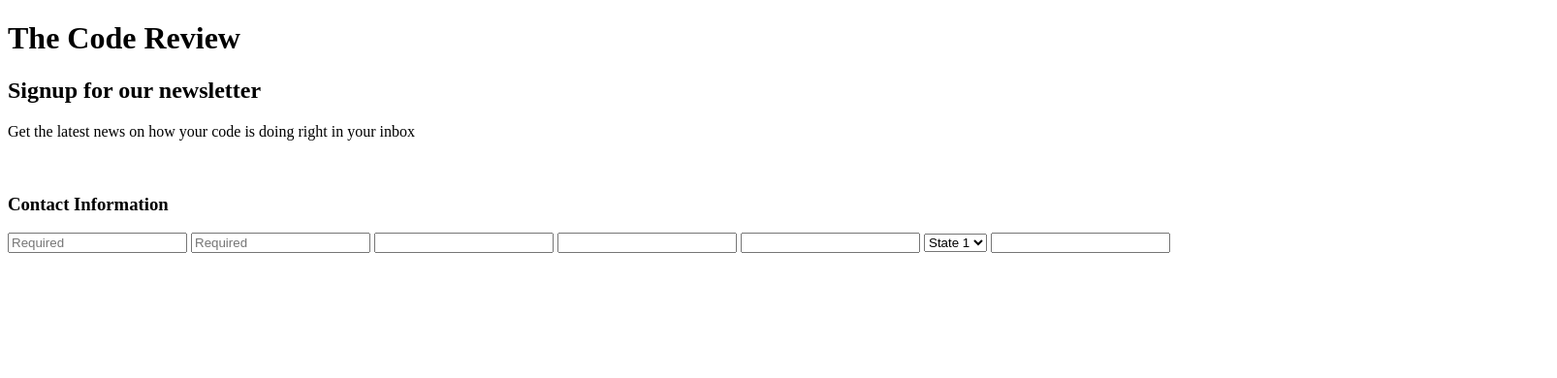
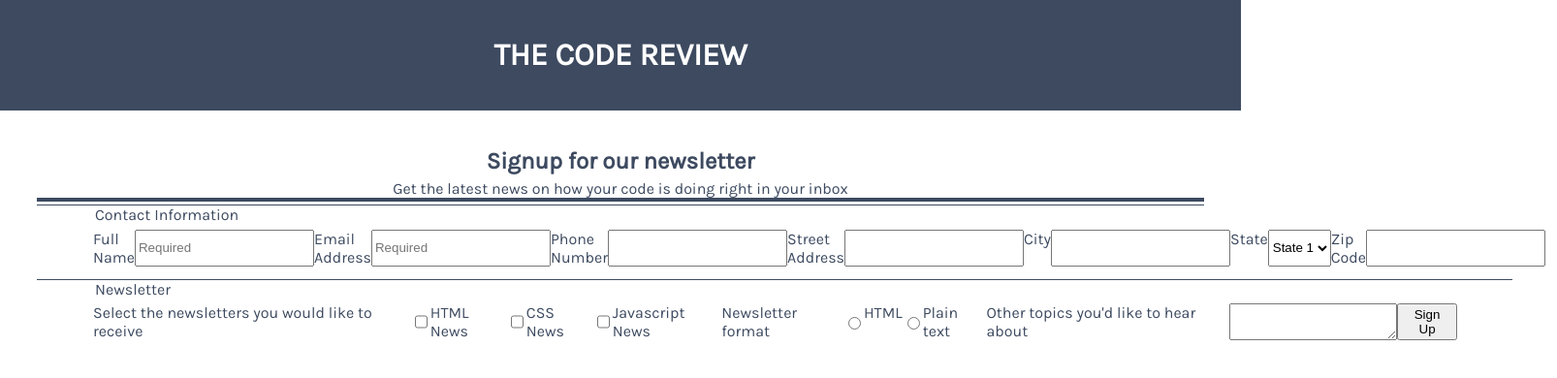
Before and after one commit to rowanjon/techdegree-project-3, a plain HTML site: page index.html in a window 1280 px wide. Shown: the whole page at 97% size, 1606 px wide, since content can reach past the window. Drawn offline with Linux system fonts and the light colour scheme.

Commit message:
Added most of the necessary HTML - need to add the span under the form

```diff
--- a/index.html
+++ b/index.html
@@ -8,32 +8,42 @@
   </head>
   <body>
 
-    <header>
+    <header class="main-header">
       <h1>The Code Review</h1>
     </header>
 
-    <div class="sub-heading container">
+    <div class="sub-heading">
       <h2>Signup for our newsletter</h2>
       <span>Get the latest news on how your code is doing right in your inbox</span>
+
+      <div id="top-div"></div>
+      <div class="bottom-div"></div>
+
     </div>
 
-    <br>
-    <br>
-
     <div class="container">
-      <h3>Contact Information</h3>
       <form action="index.html" method="post">
 
+        <fieldset class="container primary">
+
+          <legend>Contact Information</legend>
+
+          <label for="name">Full Name</label>
           <input type="text" id="name" name="user_name" placeholder="Required">
 
+          <label for="email">Email Address</label>
           <input type="email" id="email" name="user_email" placeholder="Required">
 
+          <label for="tel">Phone Number</label>
           <input type="tel" id="tel" name="user_tel">
 
+          <label for="street">Street Address</label>
           <input type="text" id="street" name="user_street">
 
+          <label for="city">City</label>
           <input type="text" id="city" name="user_city">
 
+          <label for="state">State</label>
           <select id="state" name="user_state">
             <option>State 1</option>
             <option>State 2</option>
@@ -42,7 +52,42 @@
             <option>State 5</option>
           </select>
 
-        <input type="text" id="name" name="user_name">
+          <label for="zipcode">Zip Code</label>
+          <input type="text" id="zipcode" name="user_zipcode">
+
+        </fieldset>
+
+        <div class="bottom-div"></div>
+
+        <fieldset class="container secondary">
+
+          <legend>Newsletter</legend>
+
+          <span>Select the newsletters you would like to receive</span>
+
+          <input type="checkbox" id="html-news" name="html-news" value="html-news">
+          <label for="html-news">HTML News</label>
+
+          <input type="checkbox" id="css-news" name="css-news" value="css-news">
+          <label for="css">CSS News</label>
+
+          <input type="checkbox" id="javascript-news" name="javascript-news" value="javascript-news">
+          <label for="javascript-news">Javascript News</label>
+
+          <span>Newsletter format</span>
+
+          <input type="radio" id="radio-html" name="radio-html" value="radio-html">
+          <label for="javascript-news">HTML</label>
+
+          <input type="radio" id="radio-plain" name="radio-plain" value="radio-plain">
+          <label for="javascript-news">Plain text</label>
+
+          <label for="other-topics">Other topics you'd like to hear about</label>
+          <textarea name="other-topics" id="other-topics"></textarea>
+
+          <button type="submit" name="signup" id="signup">Sign Up</button>
+
+        </fieldset>
 
       </form>
     </div>
--- a/styles.css
+++ b/styles.css
@@ -0,0 +1,67 @@
+/**** Base Layout Styles ****/
+
+body {
+  margin: 0 auto;
+  font-family: 'Karla', sans-serif;
+  color: #3d4a60;
+}
+
+h1 {
+  background: #3d4a60;
+  color: white;
+  margin: 0;
+  text-align: center;
+  text-transform: uppercase;
+  padding: 3% 0;
+}
+
+h2 {
+  margin-bottom: 0.4%;
+}
+
+.container,
+.sub-heading {
+  margin: 0 3%;
+}
+
+.sub-heading {
+  text-align: center;
+  margin-top: 3%;
+}
+
+#top-div {
+  background: #3d4a60;
+  height: 4px;
+}
+
+.bottom-div {
+  background: #3d4a60;
+  height: 1px;
+  margin-top: 3px;
+}
+
+.container {
+  display: flex;
+  border: none;
+}
+
+
+
+
+/**** Mobile Layout ****/
+
+@media (max-width: 767px) {
+
+  h1 {
+    font-size: 26px;
+    padding: 25px;
+  }
+
+  #top-div {
+    margin-top: 8px;
+  }
+
+
+}
+
+/**** Desktop Layout ****/
```
Lines whose indentation alone changed are shown as unchanged.
